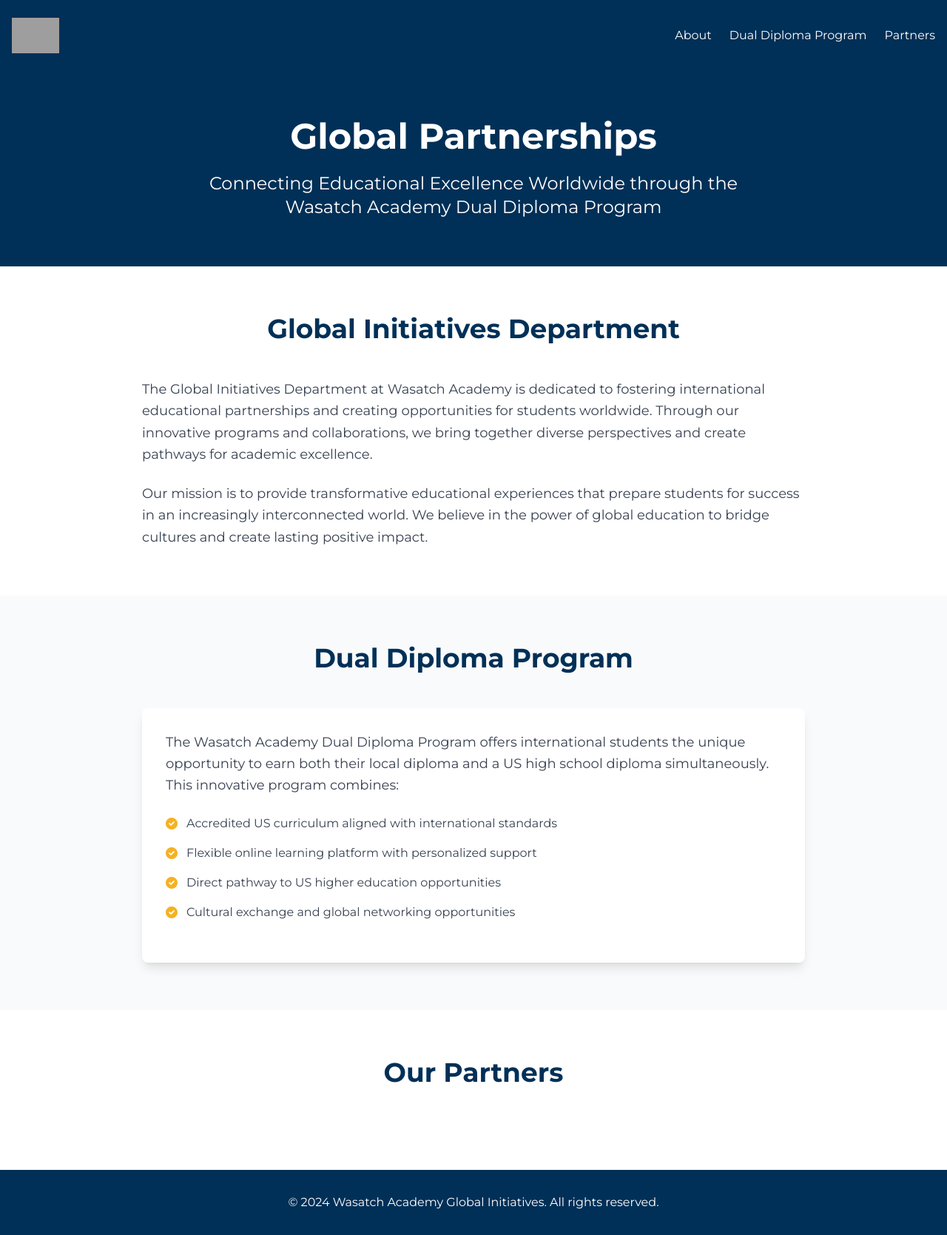
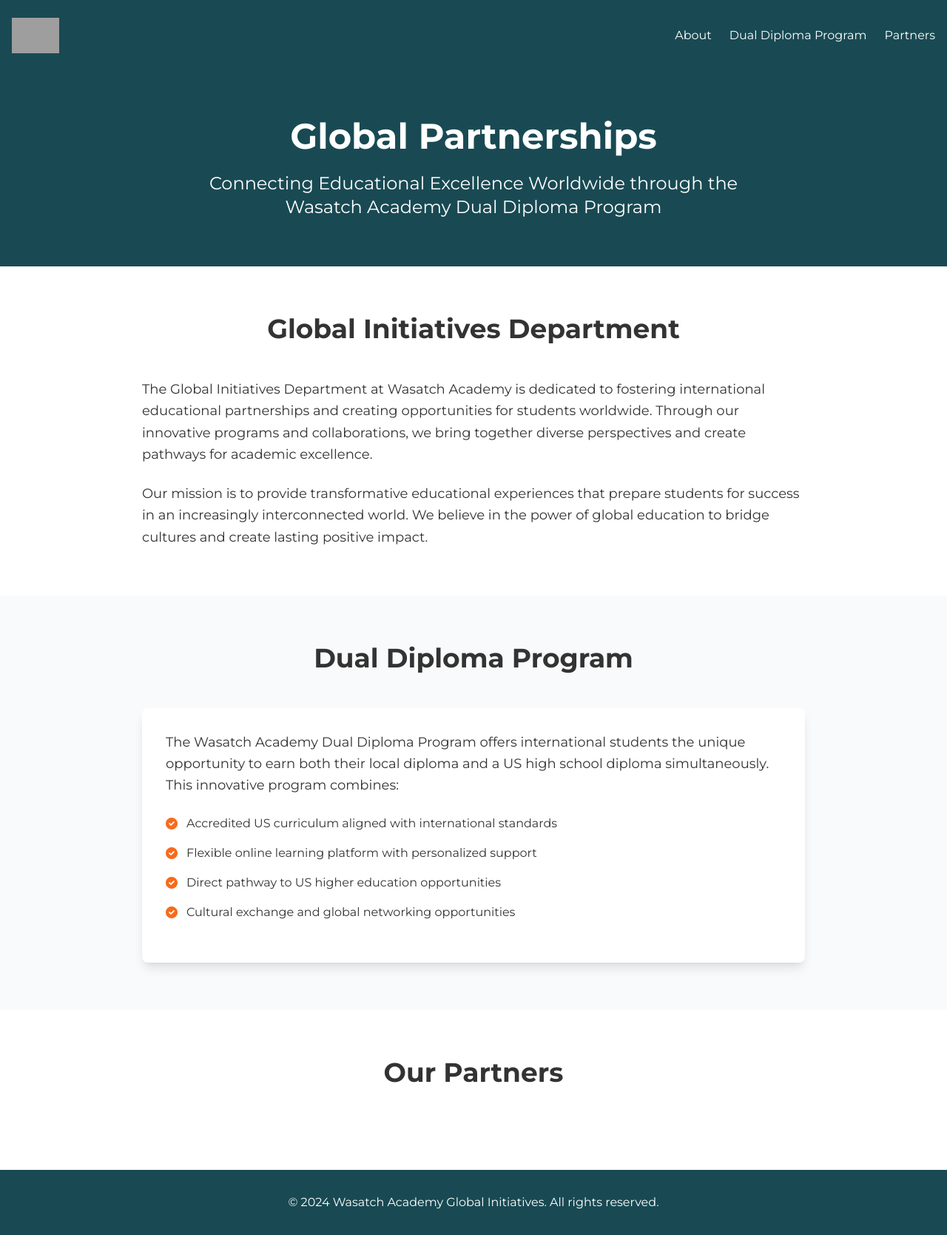
Before and after one commit to jisaacs1207/blackboxai-1743811745531, a plain HTML site: page client/index.html in a window 1280 px wide. Shown: the whole page at 74% size. Drawn offline with nearby package versions, Linux system fonts and the light colour scheme; no server answers; grey boxes are pictures that could not be loaded.

Commit message:
Add client/index.html 1743870779989

```diff
--- a/client/index.html
+++ b/client/index.html
@@ -9,35 +9,37 @@
     <link rel="stylesheet" href="https://cdnjs.cloudflare.com/ajax/libs/font-awesome/6.0.0-beta3/css/all.min.css">
     <link rel="stylesheet" href="style.css">
 </head>
-<body class="font-[Montserrat] bg-gray-50">
+<body class="font-[Montserrat] bg-white">
     <!-- Header -->
-    <header class="bg-[#003057] text-white">
+    <header class="bg-[#194A53] text-white">
         <nav class="container mx-auto px-4 py-6 flex justify-between items-center">
             <div class="flex items-center space-x-4">
-                <img src="https://www.wasatchacademy.org/wp-content/uploads/2020/08/wasatch-academy-logo-white.png" alt="Wasatch Academy Logo" class="h-12">
+                <img src="https://images.squarespace-cdn.com/content/v1/6421f90cd6a614318dc936f1/5ca0415e-66be-4002-b6f9-b88651166ff9/WA-Shield%2BWordmark-Horizontal.png?format=1500w"
+                     alt="Wasatch Academy Logo"
+                     class="h-12">
             </div>
             <div class="hidden md:flex space-x-6">
-                <a href="#about" class="hover:text-[#F4B223] transition">About</a>
-                <a href="#program" class="hover:text-[#F4B223] transition">Dual Diploma Program</a>
-                <a href="#partners" class="hover:text-[#F4B223] transition">Partners</a>
+                <a href="#about" class="text-white hover:text-[#F76B1C] transition">About</a>
+                <a href="#program" class="text-white hover:text-[#F76B1C] transition">Dual Diploma Program</a>
+                <a href="#partners" class="text-white hover:text-[#F76B1C] transition">Partners</a>
             </div>
         </nav>
 
         <div class="container mx-auto px-4 py-16 text-center">
-            <h1 class="text-4xl md:text-5xl font-bold mb-6">Global Partnerships</h1>
-            <p class="text-xl md:text-2xl max-w-3xl mx-auto">Connecting Educational Excellence Worldwide through the Wasatch Academy Dual Diploma Program</p>
+            <h1 class="text-4xl md:text-5xl font-bold mb-6 text-white">Global Partnerships</h1>
+            <p class="text-xl md:text-2xl max-w-3xl mx-auto text-white">Connecting Educational Excellence Worldwide through the Wasatch Academy Dual Diploma Program</p>
         </div>
     </header>
 
     <!-- About Section -->
     <section id="about" class="py-16 bg-white">
         <div class="container mx-auto px-4">
-            <h2 class="text-3xl md:text-4xl font-bold text-center mb-12 text-[#003057]">Global Initiatives Department</h2>
+            <h2 class="text-3xl md:text-4xl font-bold text-center mb-12 text-[#333333]">Global Initiatives Department</h2>
             <div class="max-w-4xl mx-auto">
-                <p class="text-lg mb-6 text-gray-700 leading-relaxed">
+                <p class="text-lg mb-6 text-[#333333] leading-relaxed">
                     The Global Initiatives Department at Wasatch Academy is dedicated to fostering international educational partnerships and creating opportunities for students worldwide. Through our innovative programs and collaborations, we bring together diverse perspectives and create pathways for academic excellence.
                 </p>
-                <p class="text-lg text-gray-700 leading-relaxed">
+                <p class="text-lg text-[#333333] leading-relaxed">
                     Our mission is to provide transformative educational experiences that prepare students for success in an increasingly interconnected world. We believe in the power of global education to bridge cultures and create lasting positive impact.
                 </p>
             </div>
@@ -47,28 +49,28 @@
     <!-- Dual Diploma Program Section -->
     <section id="program" class="py-16 bg-gray-50">
         <div class="container mx-auto px-4">
-            <h2 class="text-3xl md:text-4xl font-bold text-center mb-12 text-[#003057]">Dual Diploma Program</h2>
+            <h2 class="text-3xl md:text-4xl font-bold text-center mb-12 text-[#333333]">Dual Diploma Program</h2>
             <div class="max-w-4xl mx-auto">
                 <div class="bg-white rounded-lg shadow-lg p-8">
-                    <p class="text-lg mb-6 text-gray-700 leading-relaxed">
+                    <p class="text-lg mb-6 text-[#333333] leading-relaxed">
                         The Wasatch Academy Dual Diploma Program offers international students the unique opportunity to earn both their local diploma and a US high school diploma simultaneously. This innovative program combines:
                     </p>
                     <ul class="list-none space-y-4 mb-6">
                         <li class="flex items-start">
-                            <i class="fas fa-check-circle text-[#F4B223] mt-1 mr-3"></i>
-                            <span class="text-gray-700">Accredited US curriculum aligned with international standards</span>
+                            <i class="fas fa-check-circle text-[#F76B1C] mt-1 mr-3"></i>
+                            <span class="text-[#333333]">Accredited US curriculum aligned with international standards</span>
                         </li>
                         <li class="flex items-start">
-                            <i class="fas fa-check-circle text-[#F4B223] mt-1 mr-3"></i>
-                            <span class="text-gray-700">Flexible online learning platform with personalized support</span>
+                            <i class="fas fa-check-circle text-[#F76B1C] mt-1 mr-3"></i>
+                            <span class="text-[#333333]">Flexible online learning platform with personalized support</span>
                         </li>
                         <li class="flex items-start">
-                            <i class="fas fa-check-circle text-[#F4B223] mt-1 mr-3"></i>
-                            <span class="text-gray-700">Direct pathway to US higher education opportunities</span>
+                            <i class="fas fa-check-circle text-[#F76B1C] mt-1 mr-3"></i>
+                            <span class="text-[#333333]">Direct pathway to US higher education opportunities</span>
                         </li>
                         <li class="flex items-start">
-                            <i class="fas fa-check-circle text-[#F4B223] mt-1 mr-3"></i>
-                            <span class="text-gray-700">Cultural exchange and global networking opportunities</span>
+                            <i class="fas fa-check-circle text-[#F76B1C] mt-1 mr-3"></i>
+                            <span class="text-[#333333]">Cultural exchange and global networking opportunities</span>
                         </li>
                     </ul>
                 </div>
@@ -79,7 +81,7 @@
     <!-- Partners Section -->
     <section id="partners" class="py-16 bg-white">
         <div class="container mx-auto px-4">
-            <h2 class="text-3xl md:text-4xl font-bold text-center mb-12 text-[#003057]">Our Partners</h2>
+            <h2 class="text-3xl md:text-4xl font-bold text-center mb-12 text-[#333333]">Our Partners</h2>
             <div id="partners-grid" class="grid grid-cols-1 md:grid-cols-2 lg:grid-cols-3 gap-8">
                 <!-- Partner cards will be dynamically inserted here -->
             </div>
@@ -91,8 +93,8 @@
         <div class="bg-white rounded-lg max-w-2xl w-full mx-4 max-h-[90vh] overflow-y-auto">
             <div class="p-6">
                 <div class="flex justify-between items-start mb-6">
-                    <h3 id="modal-title" class="text-2xl font-bold text-[#003057]"></h3>
-                    <button onclick="closeModal()" class="text-gray-500 hover:text-gray-700">
+                    <h3 id="modal-title" class="text-2xl font-bold text-[#333333]"></h3>
+                    <button onclick="closeModal()" class="text-gray-500 hover:text-[#F76B1C]">
                         <i class="fas fa-times text-xl"></i>
                     </button>
                 </div>
@@ -102,7 +104,7 @@
     </div>
 
     <!-- Footer -->
-    <footer class="bg-[#003057] text-white py-8">
+    <footer class="bg-[#194A53] text-white py-8">
         <div class="container mx-auto px-4 text-center">
             <p>&copy; 2024 Wasatch Academy Global Initiatives. All rights reserved.</p>
         </div>
```
